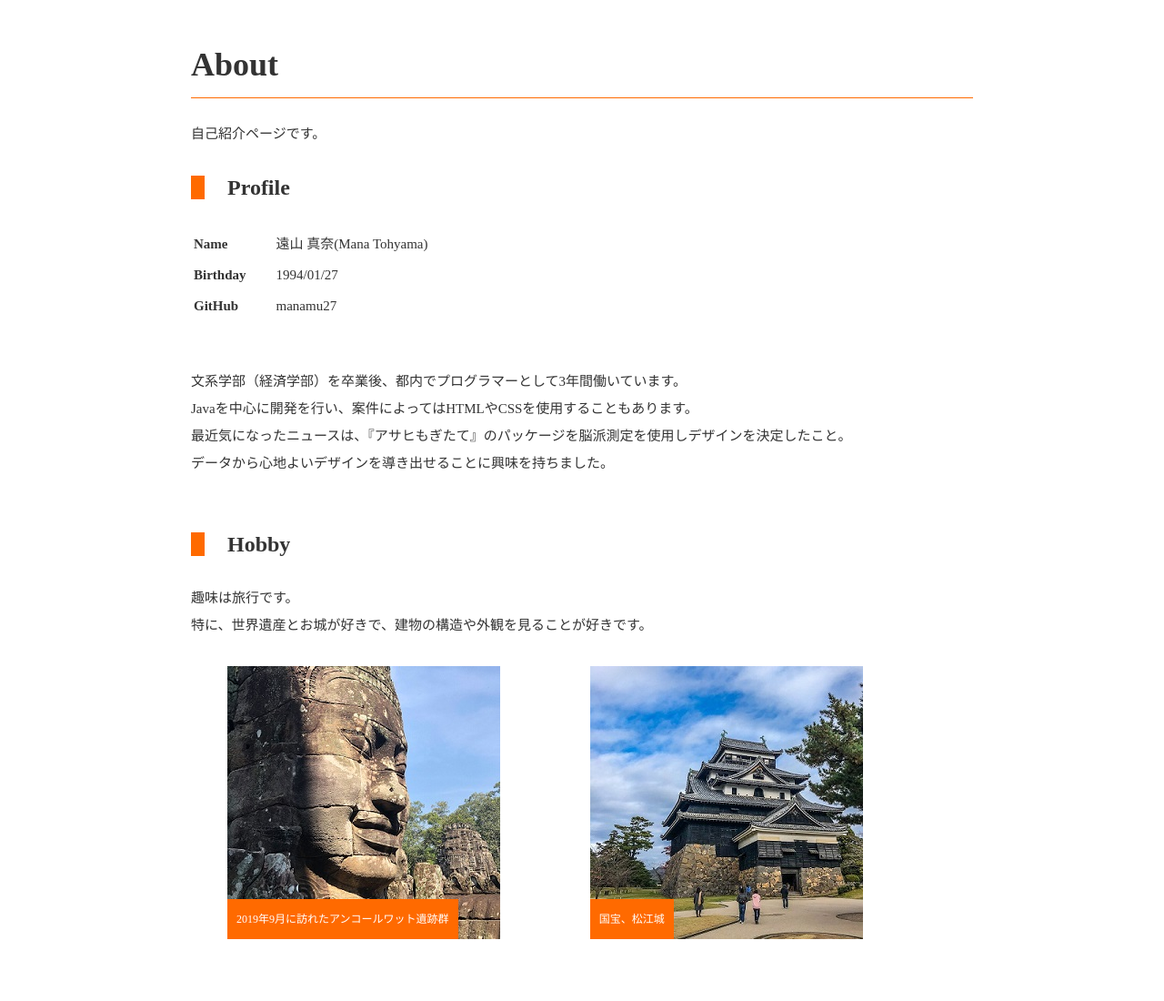
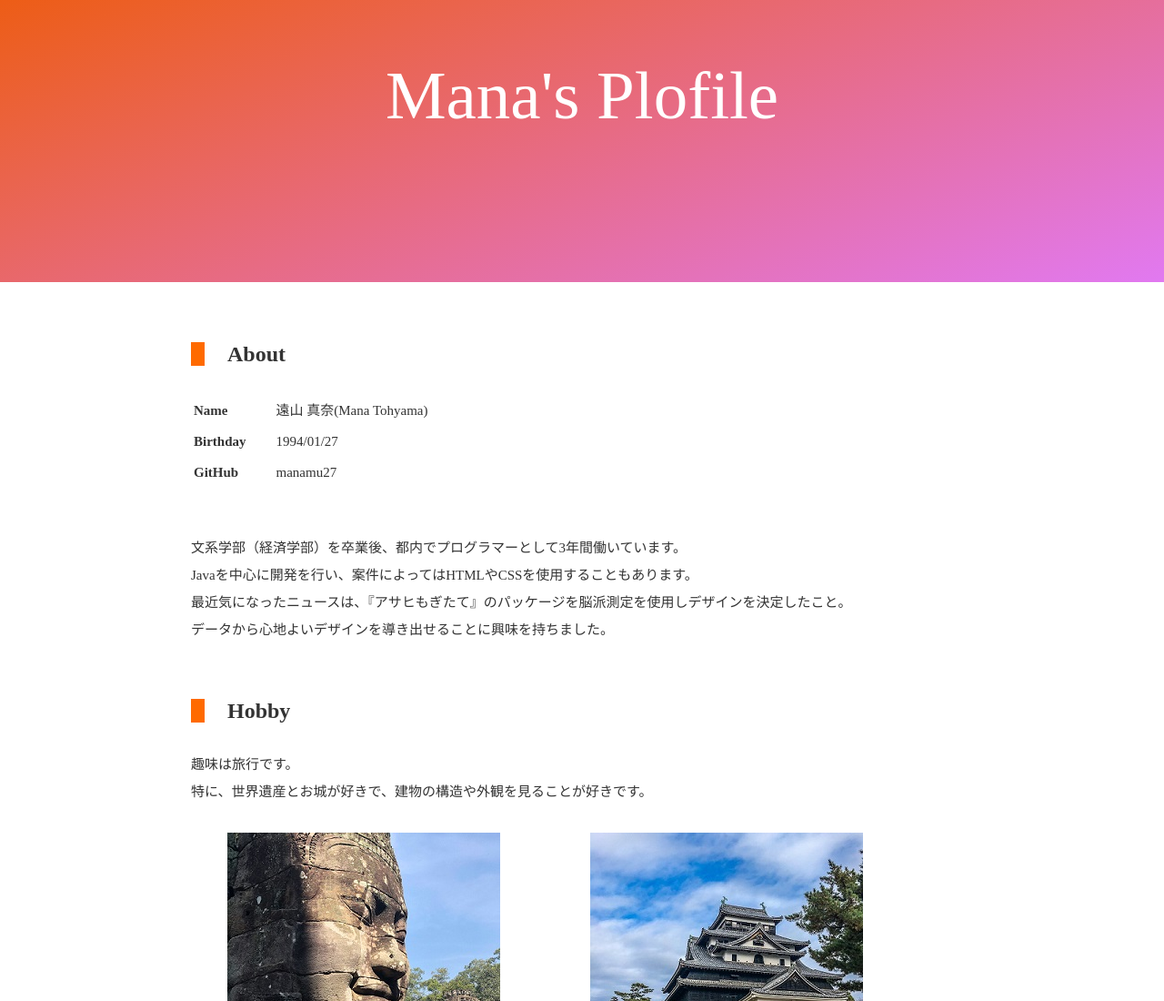
Before and after one commit to manamu27/develop, a plain HTML site: page about/about.html in a window 1280 px wide. Shown: the top 1100 px of the page at 91% size. Drawn offline with Linux system fonts and the light colour scheme.

Commit message:
20200216

```diff
--- a/about/about.html
+++ b/about/about.html
@@ -10,14 +10,17 @@
 </head>
 
 <body id="about" >
+<header id="header">
+  <span class="header-title">Mana's Plofile</span>
+</header>
   <!--  wrap 始まり  -->
   <div id="wrap">
     <div class="content">
       <div class="main-center">
-        <h1>About</h1>
-        <p>自己紹介ページです。</p>
+        <!--<h1>About</h1>
+        <p>自己紹介ページです。</p>   -->
         <section class="profile clearfix">
-          <h2 class="icon">Profile</h2>
+          <h2 class="icon">About</h2>
             <table>
             <tr>
               <th>Name</th>
```
